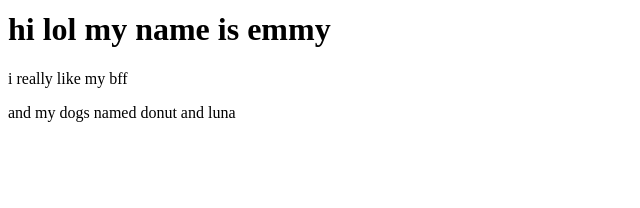
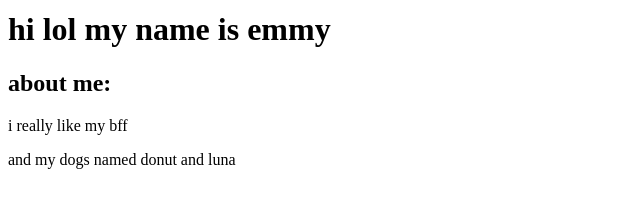
Before and after one commit to 30ecannon-ai/boba-drops, a plain HTML site: page index.html in a window 1280 px wide. Shown: the part 322-530 px from the top of the page, without its empty margins (0-640 px from the left). Drawn offline with Linux system fonts and the light colour scheme.

Commit message:
Add 'about me' section header to index.html

```diff
--- a/index.html
+++ b/index.html
@@ -8,6 +8,7 @@
             src="https://preview.redd.it/help-me-find-the-cat-or-og-picture-from-the-cat-owl-meowl-v0-2allh7likhgf1.png?width=256&format=png&auto=webp&s=e0d94bd595c7e3563f39d24b8c8d7cca4e34c000"
         />
         <h1>hi lol my name is emmy</h1>
+        <h2>about me:</h2>
         <p>i really like my bff</p>
         <p>and my dogs named donut and luna</p>
     </body>
```
